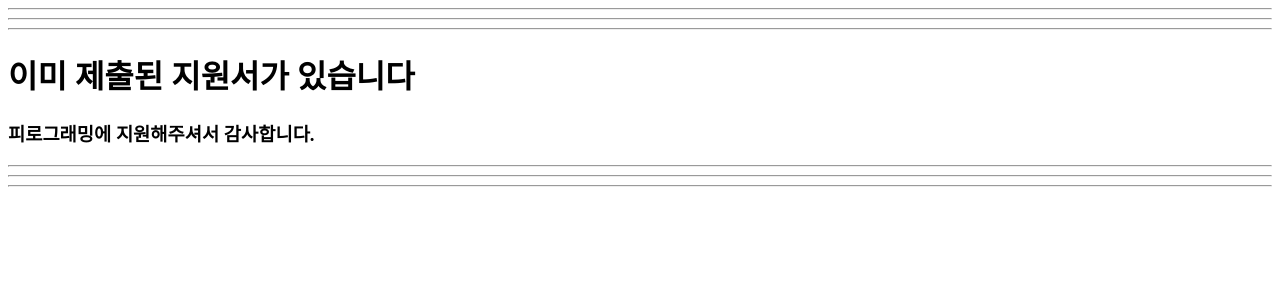
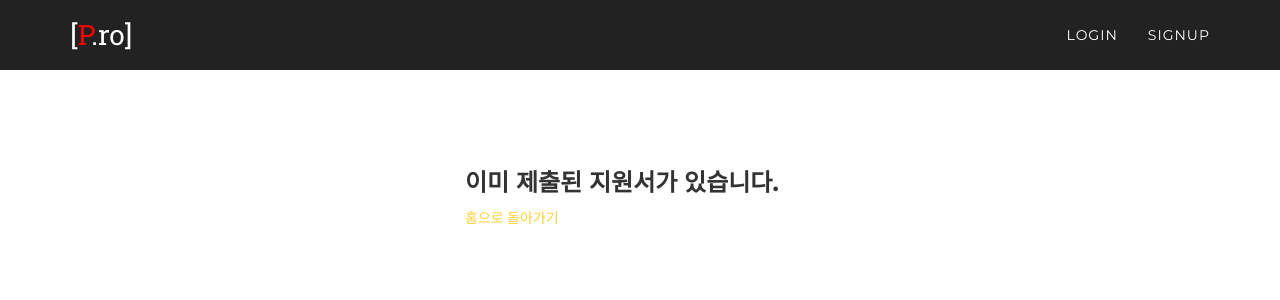
Before and after one commit to garam0130/P.ro, a Django app: template draft1/blog/templates/blog/thanks.html in a window 1280 px wide. Shown: the top 300 px of the page. Run offline with Django 3.2, Linux system fonts and the light colour scheme; the template is opened without the code that fills it, so the values that code supplies are empty; parts of the project's set-up code (start-up, migrations or seed data) failed here and were passed over; some libraries are stand-ins or nearby versions; some web fonts are replaced.

Commit message:
지원감사 템플릿 수정, 뷰에서 메시지 띄우기

```diff
--- a/draft1/accounts/templates/registration/confirm_expired.html
+++ b/draft1/accounts/templates/registration/confirm_expired.html
@@ -12,8 +12,6 @@
          <h2>Confirm Expired</h2>
          <p>메인 페이지의 Contact Us를 통해 연락주세요.</p>
          <p><a href="{%url "blog:index" %}">홈으로 돌아가기</a></p>
-
-        </form>
       </div>
     </div>
 </div>
--- a/draft1/accounts/templates/registration/signup_complete.html
+++ b/draft1/accounts/templates/registration/signup_complete.html
@@ -12,8 +12,6 @@
          <h2>Thank you for Registering</h2>
          <p>로그인을 위해서는 이메일을 통해 인증하세요.</p>
          <p><a href="{%url "blog:index" %}">홈으로 돌아가기</a></p>
-
-        </form>
       </div>
     </div>
 </div>
--- a/draft1/blog/models.py
+++ b/draft1/blog/models.py
@@ -5,7 +5,7 @@ from django.utils import timezone
 
 class Contact(models.Model):
     name = models.CharField(max_length=100)
-    sender = models.EmailField()
+    sender = models.EmailField(default="")
     phone = models.CharField(max_length=100)
     message = models.TextField()
 
@@ -47,3 +47,6 @@ class Apply(models.Model):
     updated_at = models.DateTimeField(auto_now=True)
 
     final_submit = models.BooleanField(default=False)
+
+    def __str__(self):
+        return self.name
--- a/draft1/blog/templates/blog/index.html
+++ b/draft1/blog/templates/blog/index.html
@@ -1,13 +1,10 @@
 {% load staticfiles %}
-<<<<<<< HEAD
 {% load bootstrap3 %}
 {% bootstrap_css %}
 {% bootstrap_javascript %}
-=======
 {% load thumbnail %}
 
 
->>>>>>> c4427a9a222461a68c7ab98f168690ca2bb4a53c
 <!DOCTYPE html>
 <html lang="en">
 
--- a/draft1/blog/templates/blog/thanks.html
+++ b/draft1/blog/templates/blog/thanks.html
@@ -1,18 +1,23 @@
-<hr/>
-<hr/>
-<hr/>
-
-
-{% if just_now %}
-    <h1>지원해주셔서 감사합니다</h1>
-    <h3>피로그래밍에 지원해주셔서 감사합니다.</h3>
-{% else %}
-    <h1>이미 제출된 지원서가 있습니다</h1>
-    <h3>피로그래밍에 지원해주셔서 감사합니다.</h3>
-{% endif %}
+{% extends "registration/layout.html" %}
+{% load staticfiles %}
+<link rel= "stylesheet" href="{%static "css/style.css" %}"/>
 
 
 
-<hr/>
-<hr/>
-<hr/>
+
+{% block content%}
+<div class = "container" style="margin-top: 150px">
+    <div class="wrapper">
+      <div class="col-xs-12 col-md-4 col-md-offset-4">
+        {% if just_now %}
+            <h3>지원해주셔서 감사합니다.</h3>
+            <p><a href="{%url "blog:index" %}">홈으로 돌아가기</a></p>
+        {% else %}
+            <h3>이미 제출된 지원서가 있습니다.</h3>
+            <p><a href="{%url "blog:index" %}">홈으로 돌아가기</a></p>
+        {% endif %}
+
+      </div>
+    </div>
+</div>
+{% endblock%}
--- a/draft1/blog/views.py
+++ b/draft1/blog/views.py
@@ -67,9 +67,11 @@ def apply(request):
             apply.user = request.user
             if '_save' in request.POST:
                 apply.save()
+                messages.success(request,'지원서가 임시저장 되었습니다.')
                 return redirect('blog:index')
             if '_submit' in request.POST:
                 apply.save()
+                messages.success(request,'지원 감사합니다.')
                 return redirect('blog:thanks')
 
     else:
```
